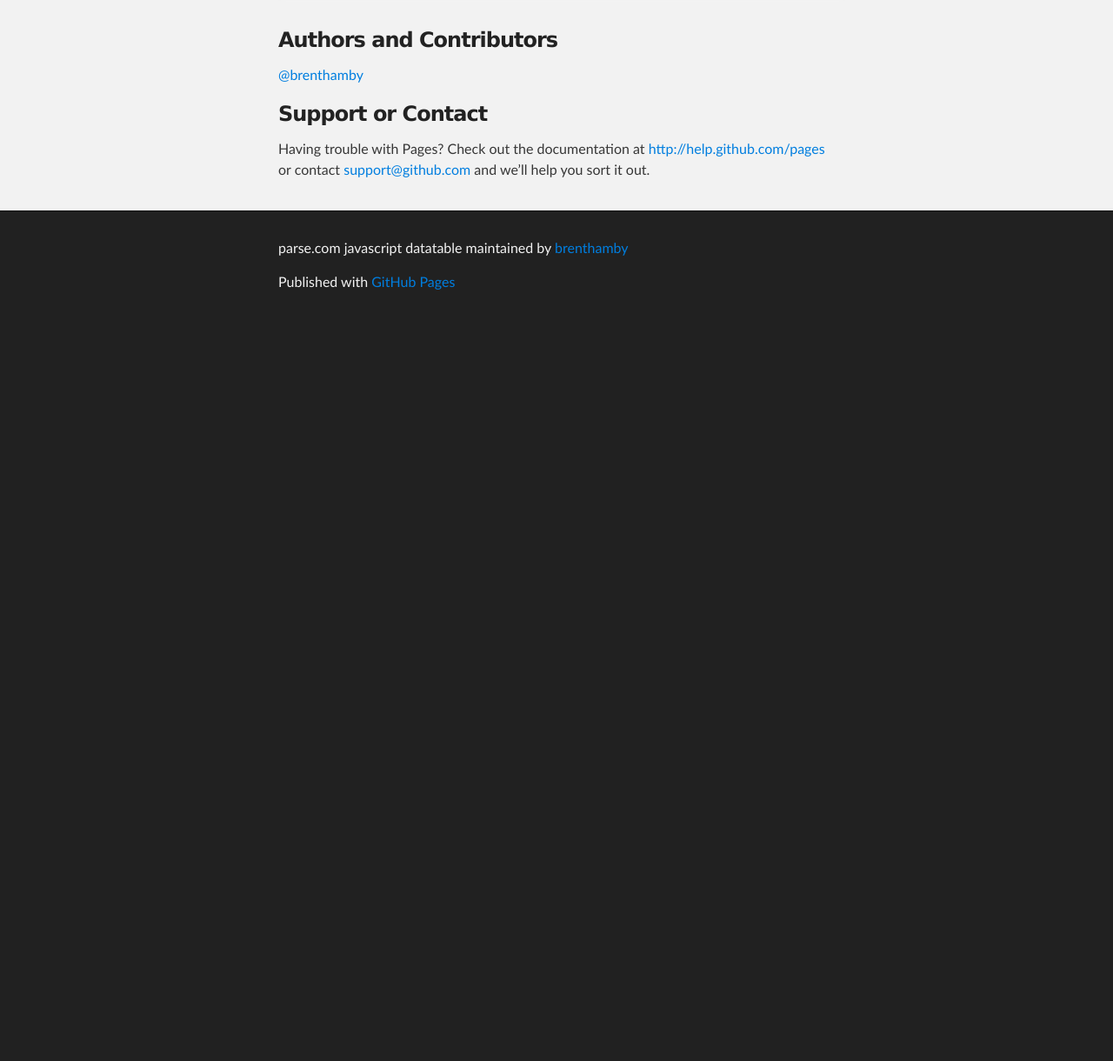
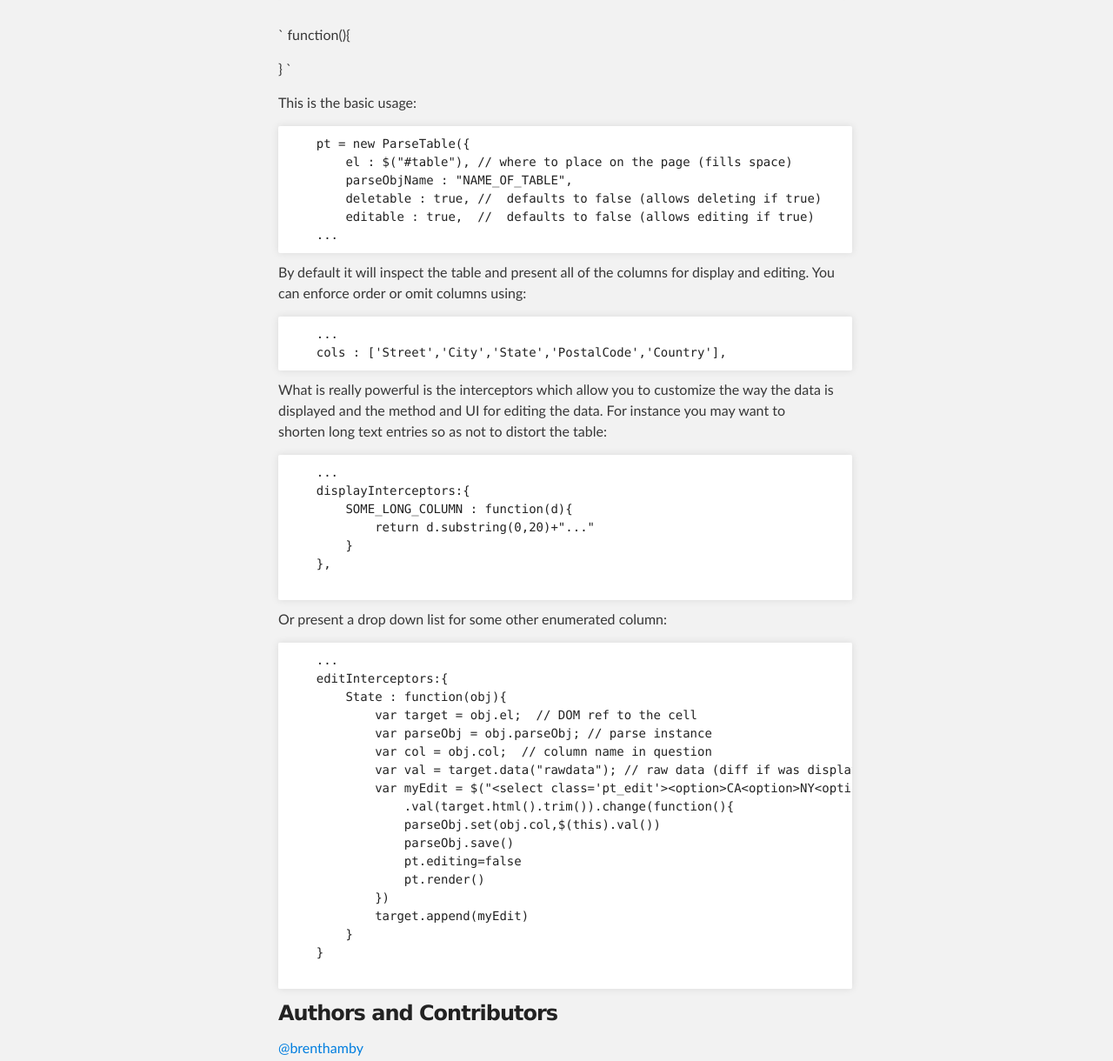
Before and after one commit to brenthamby/parse-javascript-datatable, a plain HTML site: page index.html in a window 1280 px wide. Shown: the part 1192-2412 px from the top of the page at 87% size. Before the commit the page ends 1563 px from the top, so only its background shows below. Drawn offline with Linux system fonts and the light colour scheme.

```diff
--- a/index.html
+++ b/index.html
@@ -43,6 +43,65 @@
 <li>relies on jquery, underscore, underscore templates and of course parse.com</li>
 </ul><p><img src="http://www.brenthamby.com/dt.png" alt="table"></p>
 
+<p>`
+function(){</p>
+
+<p>}
+`</p>
+
+<p>This is the basic usage:</p>
+
+<pre>
+    pt = new ParseTable({
+        el : $("#table"), // where to place on the page (fills space)
+        parseObjName : "NAME_OF_TABLE",
+        deletable : true, //  defaults to false (allows deleting if true)
+        editable : true,  //  defaults to false (allows editing if true)
+    ...
+</pre>
+
+<p>By default it will inspect the table and present all of the columns for display and editing.  You can enforce order or omit columns using:</p>
+
+<pre>
+    ...
+    cols : ['Street','City','State','PostalCode','Country'],
+</pre>
+
+<p>What is really powerful is the interceptors which allow you to customize the way the data is displayed and the method and UI for editing the data. For instance you may want to shorten long text entries so as not to distort the table:</p>
+
+<pre>
+    ...
+    displayInterceptors:{
+        SOME_LONG_COLUMN : function(d){
+            return d.substring(0,20)+"..."
+        }
+    },
+
+</pre>
+
+<p>Or present a drop down list for some other enumerated column:</p>
+
+<pre>
+    ...
+    editInterceptors:{
+        State : function(obj){
+            var target = obj.el;  // DOM ref to the cell
+            var parseObj = obj.parseObj; // parse instance
+            var col = obj.col;  // column name in question
+            var val = target.data("rawdata"); // raw data (diff if was displayIntercepted)
+            var myEdit = $("&lt;select class='pt_edit'&gt;&lt;option&gt;CA&lt;option&gt;NY&lt;option&gt;VT&lt;/select&gt;")
+                .val(target.html().trim()).change(function(){
+                parseObj.set(obj.col,$(this).val())
+                parseObj.save()
+                pt.editing=false
+                pt.render()
+            })
+            target.append(myEdit)
+        }
+    }
+
+</pre>
+
 <h3>Authors and Contributors</h3>
 
 <p><a href="https://github.com/brenthamby" class="user-mention">@brenthamby</a></p>
```
Also changed, not shown: params.json (+1 -1 lines).
